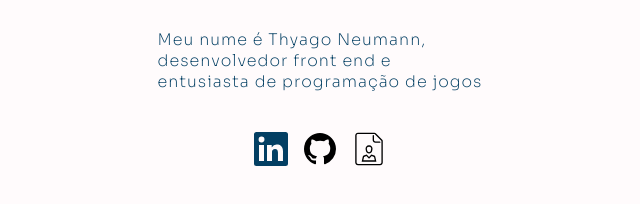
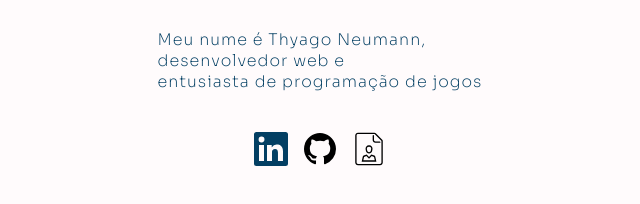
Before and after one commit to TMNeumann/portfolio, a website: page index.html in a window 1280 px wide. Shown: the part 365-569 px from the top of the page, 320-960 px from the left. Drawn offline with Linux system fonts and the light colour scheme; a web font is replaced by a local one.

Commit message:
Update index.html

```diff
--- a/index.html
+++ b/index.html
@@ -71,7 +71,7 @@
                 <img src="https://avatars.githubusercontent.com/u/45356675?v=2">
             </div>
             <div class="description">
-                <p class="text">Meu nume é Thyago Neumann, <br>desenvolvedor front end e <br>entusiasta de programação de jogos</p>
+                <p class="text">Meu nume é Thyago Neumann, <br>desenvolvedor web e <br>entusiasta de programação de jogos</p>
             </div>
             <ul class="social">
                 <li class="linkedin">
```
